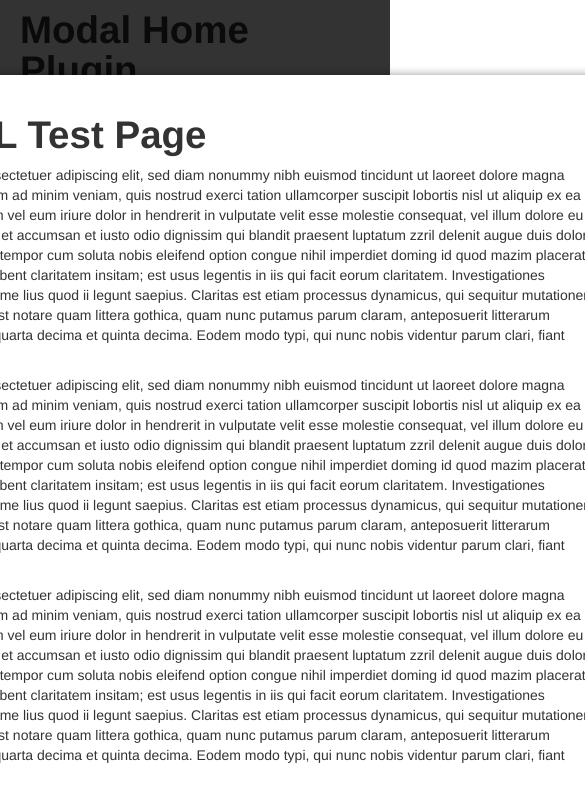
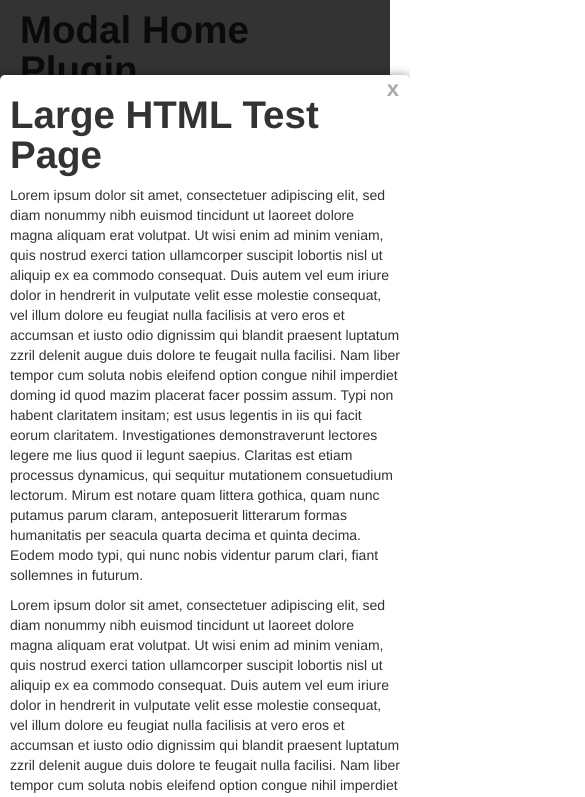
Before and after one commit to danfusion/modal-home, a website: page index.html in a window 390 px wide. Both pictures are taken after a click on the link "Click for Modal". Shown: the top 797 px of the page, 585 px wide, since content can reach past the window. Drawn offline with Linux system fonts and the light colour scheme.

Commit message:
Added basic responsive styles for mobile tier.

```diff
--- a/css/modalHome.css
+++ b/css/modalHome.css
@@ -13,9 +13,10 @@
 .jhm-modal {
     display: none;
     top: 100px;
-    left: 50%;
-    margin-left: -440px;
-    width: 800px;
+    left: 0;
+    right: 0;
+    margin: 0 auto;
+    width: 660px;
     background: #fff;
     position: absolute;
     z-index: 101;
@@ -51,3 +52,12 @@
     height: 150px;
     display: none;
 }
+
+@media screen and (max-width: 740px) {
+.jhm-modal {
+    left: 0;
+    width: 100%;
+    padding: 10px;
+    margin: 0;
+}
+}
```
